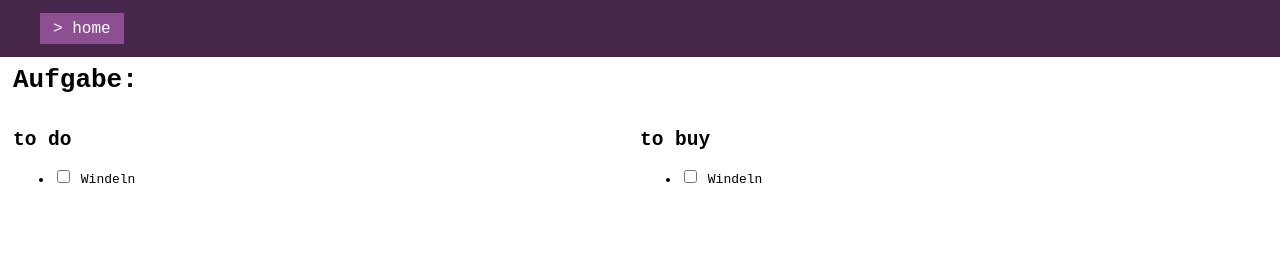
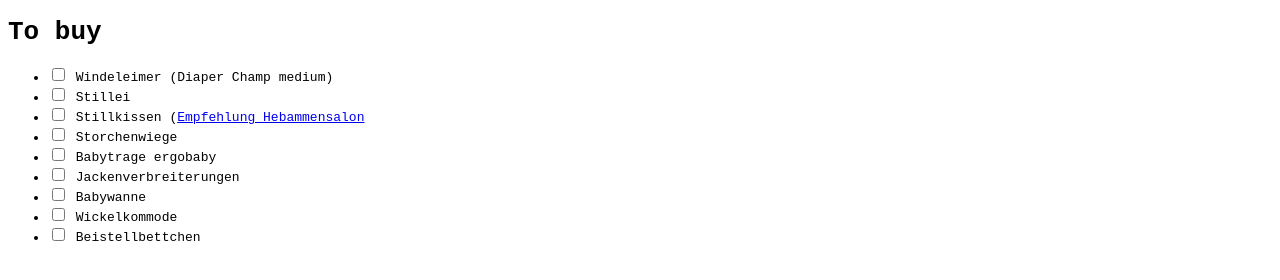
Before and after one commit to develowlper/kleinz, a website: page docs/todo.html in a window 1280 px wide. Drawn offline with Linux system fonts and the light colour scheme.

Commit message:
new points added

```diff
--- a/docs/todo.html
+++ b/docs/todo.html
@@ -5,39 +5,48 @@
     <meta name="viewport" content="width=device-width, initial-scale=1.0" />
     <meta http-equiv="X-UA-Compatible" content="ie=edge" />
     <link rel="stylesheet" href="index.css" />
-    <link rel="shortcut icon" type="image/x-icon" href="favicon.ico" />
+    <link rel="shortcut icon" type="image/x-icon" href="favicon.ico">
     <title>kleinz</title>
   </head>
   <body>
-    <nav>
+    <h1>To buy</h1>
       <ul>
-        <li>
-          <a href="/">> home</a>
-        </li>
+          <li>
+              <input id="windeleimer" type="checkbox" />
+              <label html-for="windeleimer">Windeleimer (Diaper Champ medium)</label>
+          </li>
+          <li>
+            <input id="stillei" type="checkbox" />
+            <label html-for="stillei">Stillei</label>
+          </li>
+          <li>
+            <input id="stillkissen" type="checkbox" />
+            <label html-for="stillkissen">Stillkissen (<a href="https://www.bbhugme.com/" target="_blank">Empfehlung Hebammensalon</a></label>
+          </li>
+          <li>
+            <input id="storchenwiege" type="checkbox" />
+            <label html-for="storchenwiege">Storchenwiege</label>
+          </li>
+          <li>
+            <input id="ergobaby" type="checkbox" />
+            <label html-for="ergobaby">Babytrage ergobaby</label>
+          </li>
+          <li>
+            <input id="jackenverbreiterungen" type="checkbox" />
+            <label html-for="jackenverbreiterungen">Jackenverbreiterungen</label>
+          </li>
+          <li>
+            <input id="babywanne" type="checkbox" />
+            <label html-for="babywanne">Babywanne</label>
+          </li>
+          <li>
+            <input id="wickelkommode" type="checkbox" />
+            <label html-for="wickelkommode">Wickelkommode</label>
+          </li>
+          <li>
+            <input id="bettchen" type="checkbox" />
+            <label html-for="bettchen">Beistellbettchen</label>
+          </li>
       </ul>
-    </nav>
-    <div class="content-container">
-      <h1>Aufgabe:</h1>
-      <div class="list">
-        <div>
-          <h2>to do</h2>
-          <ul>
-            <li>
-              <input id="windeln" type="checkbox" />
-              <label html-for="windeln">Windeln</label>
-            </li>
-          </ul>
-        </div>
-        <div>
-          <h2>to buy</h2>
-          <ul>
-            <li>
-              <input id="windeln" type="checkbox" />
-              <label html-for="windeln">Windeln</label>
-            </li>
-          </ul>
-        </div>
-      </div>
-    </div>
   </body>
 </html>
```
